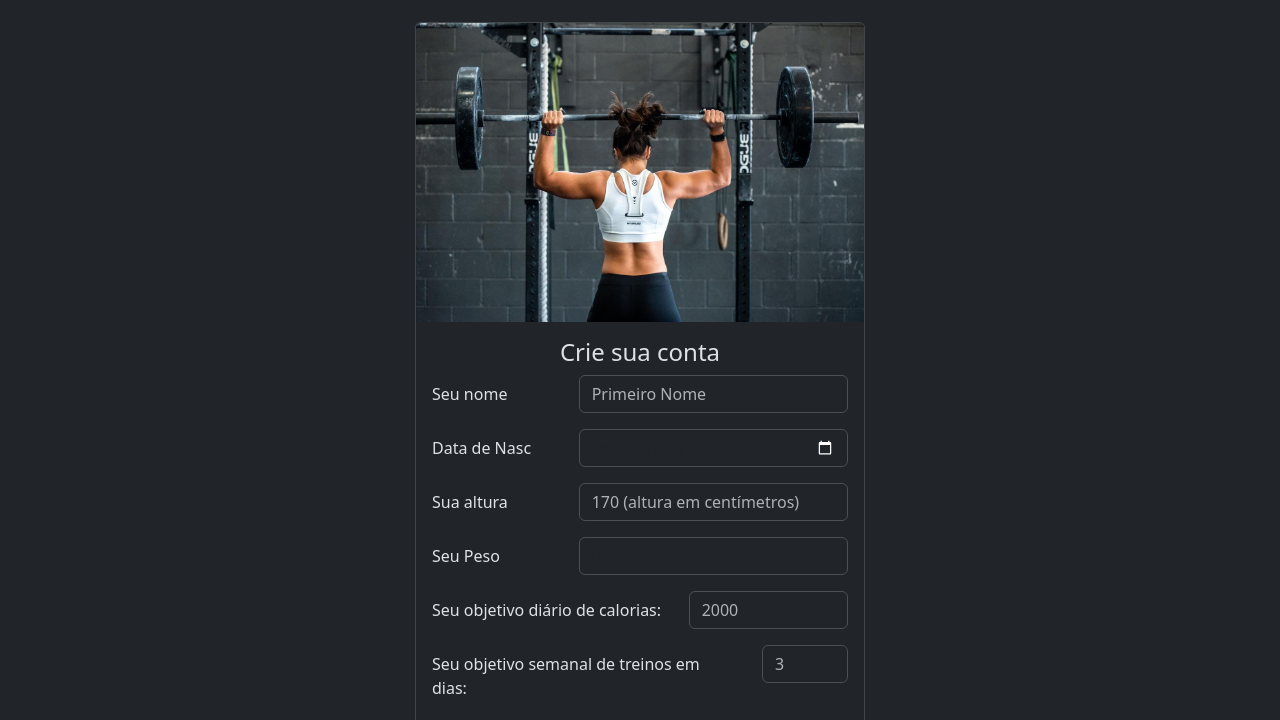
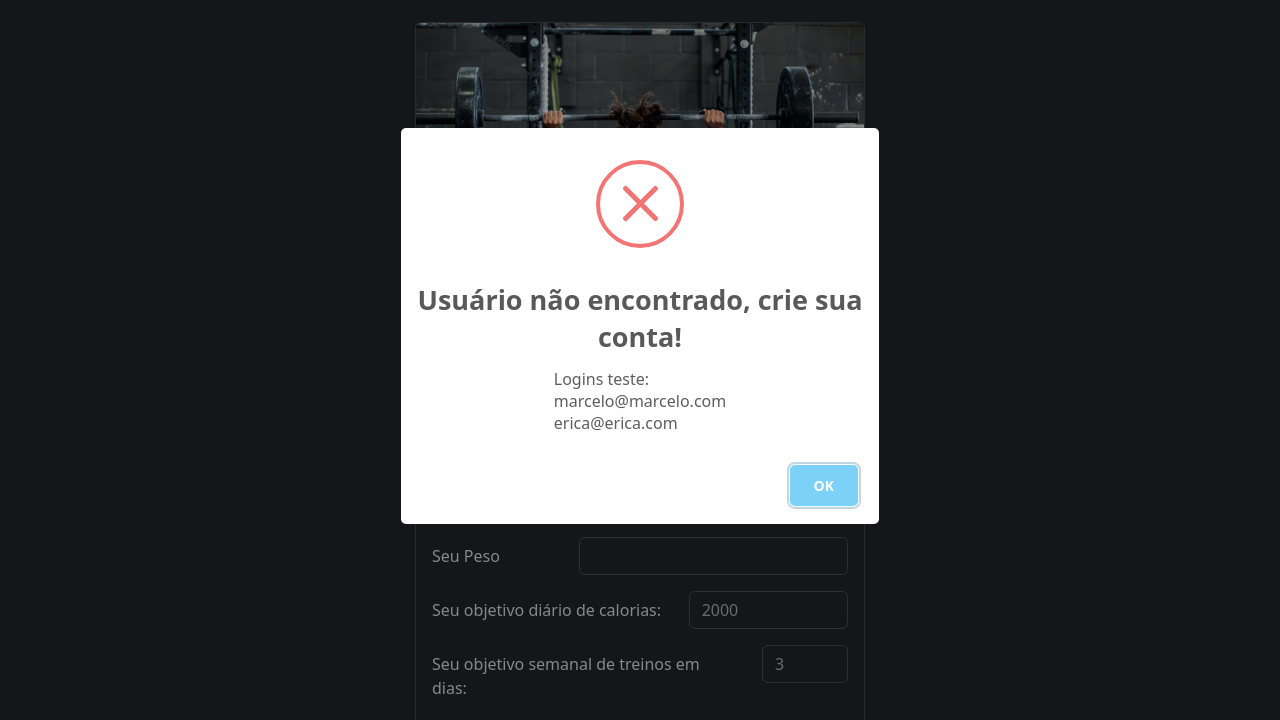
Before and after one commit to CoderHouseJS-egw/entrega04-44260-daikawa, a plain HTML site: page cadastro.html in a window 1280 px wide. Both pictures are taken after typing "name@example.com", "Sample123" into the empty fields and a click on the button "Entrar". Shown: the part 74-794 px from the top of the page. Drawn offline with nearby package versions, Linux system fonts and the light colour scheme.

Commit message:
feat: adiciona SweetAlert no login

```diff
--- a/scripts/main.js
+++ b/scripts/main.js
@@ -6,7 +6,6 @@
  */
 let userAux = {};
 const arrUsers = [];
-// loggedIn();
 let login;
 let localStorageUser;
 let localStorageKey;
@@ -112,9 +111,12 @@ document.getElementById("sendLogin").onclick = login = (e) => {
       userAux = new User(marcelo);
       helloUser(userAux);
     } else {
-      alert(
-        "Bem-vindo, crie sua conta!\n\nLogins teste:\nmarcelo@marcelo.com\nerica@erica.com"
-      );
+      swal({
+        title: "Usuário não encontrado, crie sua conta!",
+        text: "Logins teste:\nmarcelo@marcelo.com\nerica@erica.com",
+        icon: "error",
+        confirmButtonText: "Cool",
+      });
     }
   } else {
     helloUser(localStorageUser);
```
Also changed, not shown: cadastro.html (+2 -0 lines), esqueci-a-senha.html (+2 -0 lines), index.html (+2 -0 lines), refeicao.html (+2 -0 lines), scripts/refeicao.js (+6 -3 lines).
